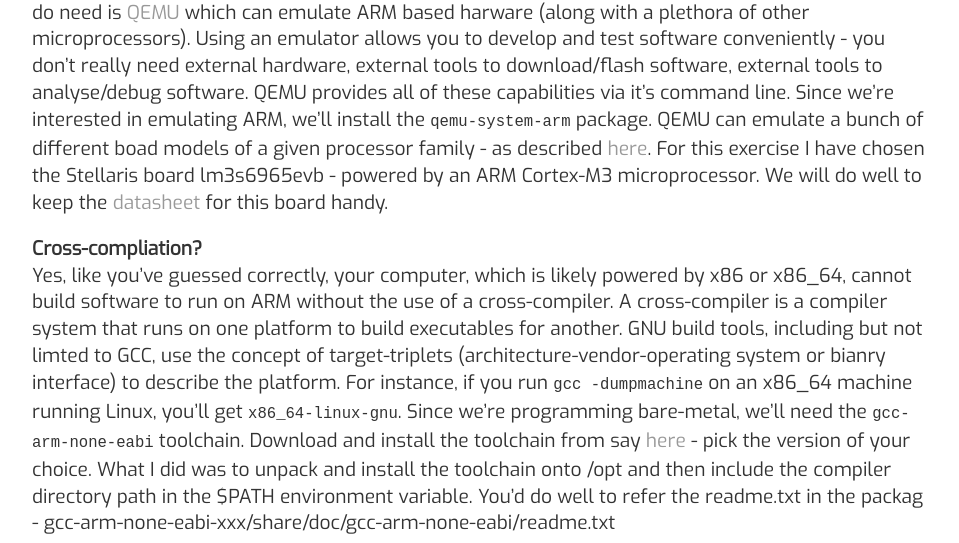
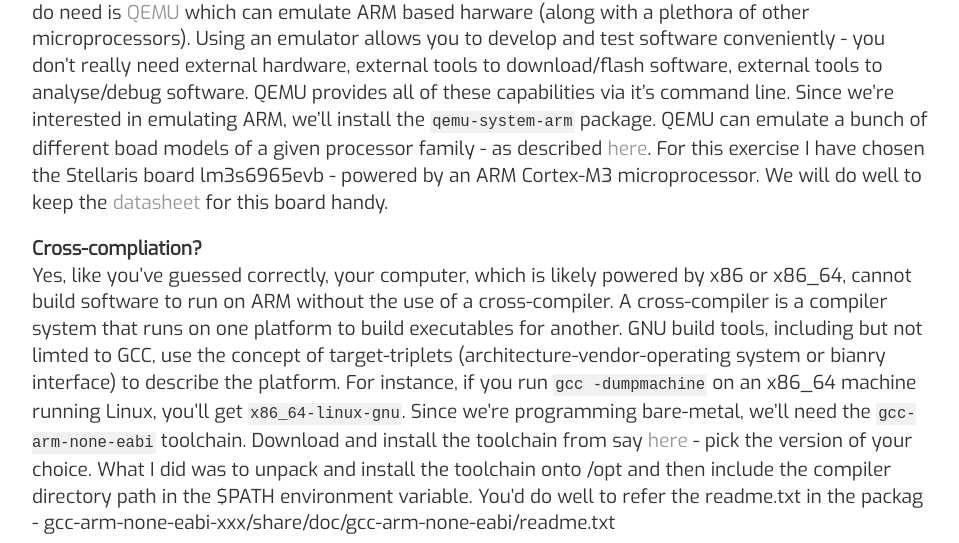
Before and after one commit to varun-venkatesh/varun-venkatesh.github.io, a Jekyll site: the page built from _posts/2020-09-20-bare-mtl-chapter0.md, in a window 1280 px wide. Shown: the part 399-942 px from the top of the page, without its empty margins (160-1119 px from the left). Built offline with Jekyll 4.4.1, drawn with Linux system fonts in a browser that asks for light colours.

Commit message:
Update main.css

```diff
--- a/css/main.css
+++ b/css/main.css
@@ -45,3 +45,9 @@
 ul.posts li {
     list-style: none;
 }
+
+code {
+  font-family: monospace;
+  background-color: #f1f1f1;
+  padding: 2px;
+}
```
